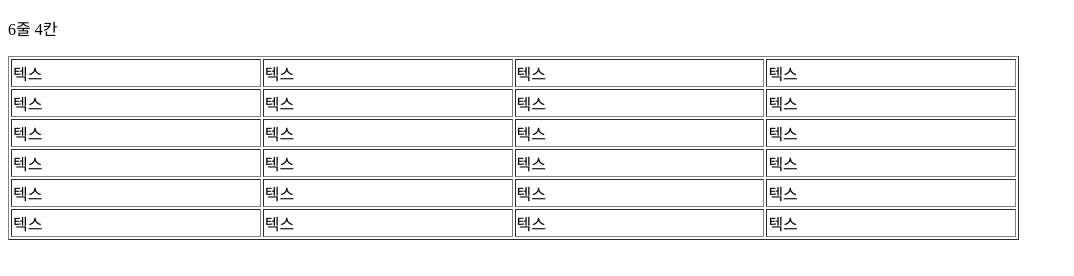
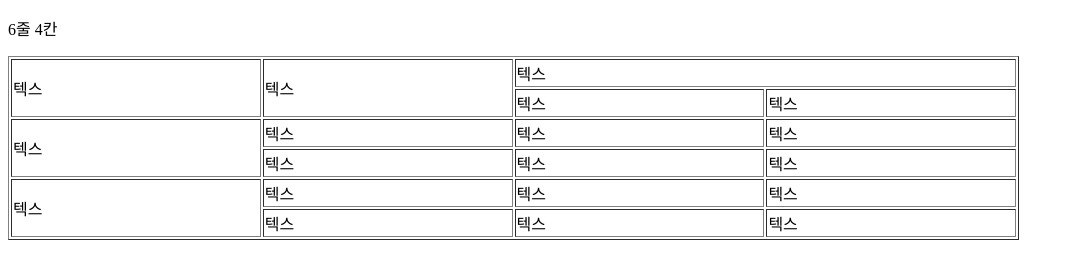
Before and after one commit to gksquf88/student11, a plain HTML site: page html/테이블 줄칸 합치기.html in a window 1280 px wide. Shown: the whole page, without its empty margins (0-1074 px from the left). Drawn offline with Linux system fonts and the light colour scheme.

Commit message:
th태크

```diff
--- a/html/테이블 줄칸 합치기.html
+++ b/html/테이블 줄칸 합치기.html
@@ -8,40 +8,40 @@
 </head>
 <body>
   <p>6줄 4칸</p>
-  <!-- table>tr -->
+  <!-- table>tr*6>td*4>{택스트} -->
   <table border="1" width="80%">
-    <tr>
+    <tr><!--1tr-->
+      <td rowspan="2">텍스</td>
+      <td rowspan="2">텍스</td>
+      <td colspan="2">텍스</td>
+      <!-- <td>텍스</td> -->
+    </tr>
+    <tr><!--2tr-->
+      <!-- <td>텍스</td> -->
+      <!-- <td>텍스</td> -->
       <td>텍스</td>
+      <td>텍스</td>
+    </tr>
+    <tr><!--3tr-->
+      <td rowspan="2">텍스</td>
       <td>텍스</td>
       <td>텍스</td>
       <td>텍스</td>
     </tr>
-    <tr>
-      <td>텍스</td>
+    <tr><!--4tr-->
+      <!-- <td>텍스</td> -->
       <td>텍스</td>
       <td>텍스</td>
       <td>텍스</td>
     </tr>
-    <tr>
-      <td>텍스</td>
+    <tr><!--5tr-->
+      <td rowspan="2">텍스</td>
       <td>텍스</td>
       <td>텍스</td>
       <td>텍스</td>
     </tr>
-    <tr>
-      <td>텍스</td>
-      <td>텍스</td>
-      <td>텍스</td>
-      <td>텍스</td>
-    </tr>
-    <tr>
-      <td>텍스</td>
-      <td>텍스</td>
-      <td>텍스</td>
-      <td>텍스</td>
-    </tr>
-    <tr>
-      <td>텍스</td>
+    <tr><!--6tr-->
+      <!-- <td>텍스</td> -->
       <td>텍스</td>
       <td>텍스</td>
       <td>텍스</td>
```
Also changed, not shown: html/테이블-제목칸.html (added, +41 -0 lines).
